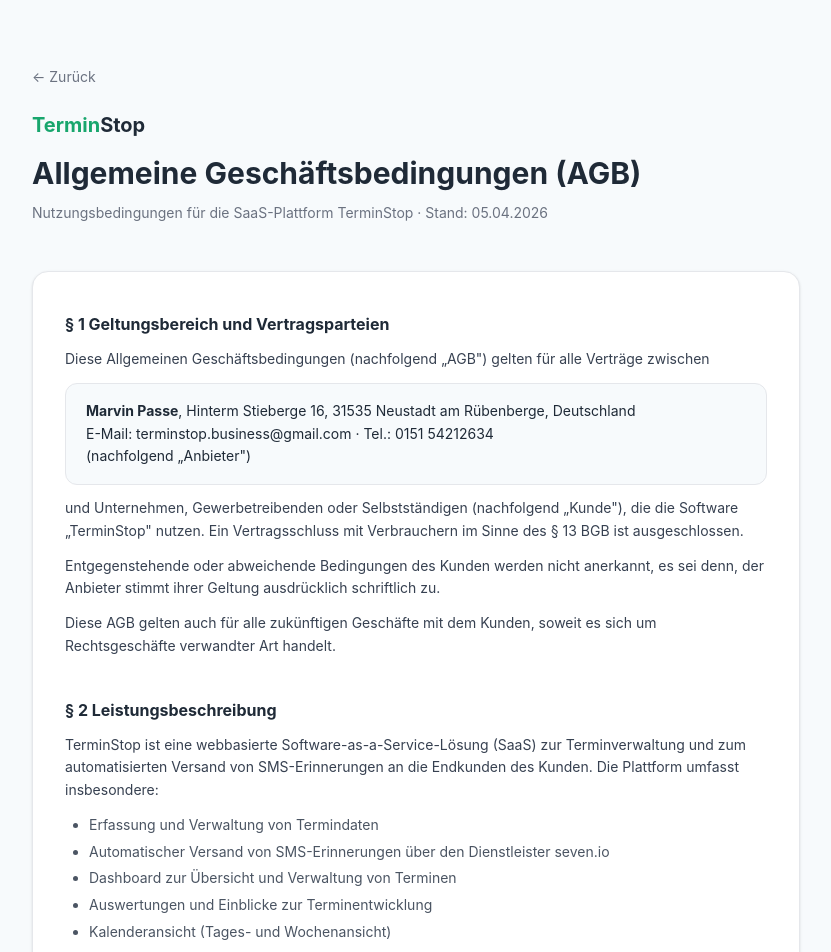
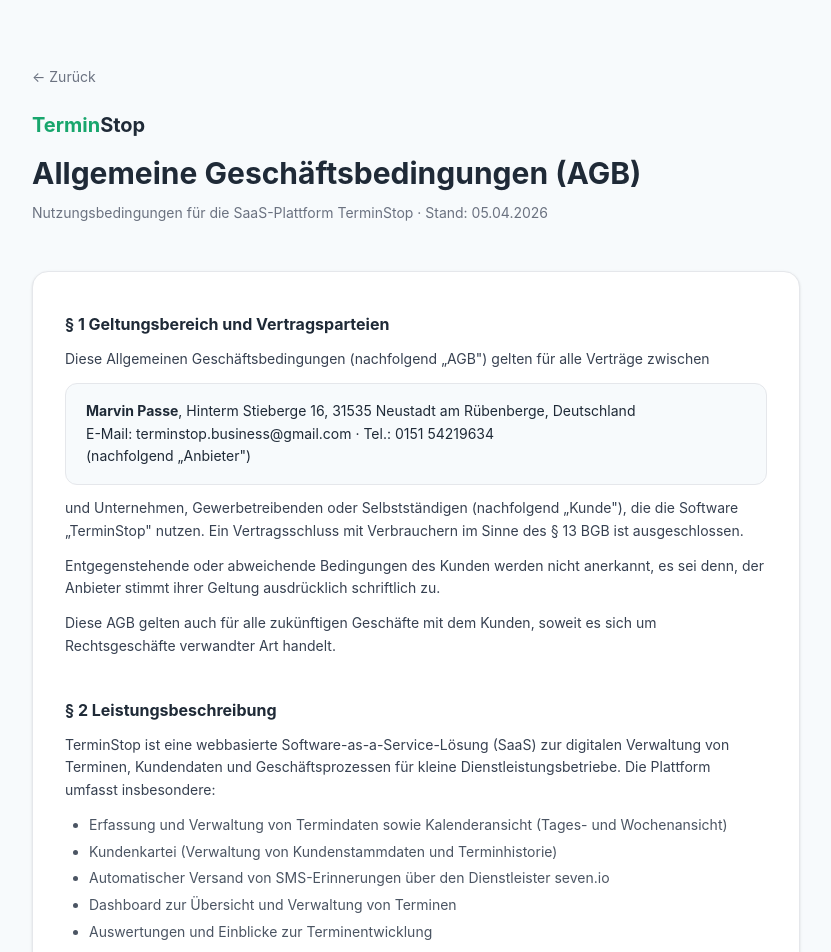
Before and after one commit to smartrecruit-dev/Terminstop, a Next.js app: page /agb in a window 1280 px wide. Shown: the top 952 px of the page, without its empty margins (224-1055 px from the left). Built offline with nearby package versions, Linux system fonts and the light colour scheme.

Commit message:
fix: Telefonnummer korrigiert + AGB §2 Leistungsbeschreibung aktualisiert (Kundenkartei ergänzt)

```diff
--- a/app/agb/page.tsx
+++ b/app/agb/page.tsx
@@ -37,7 +37,7 @@
             </p>
             <div className="bg-[#F7FAFC] border border-[#E5E7EB] rounded-xl px-5 py-4 mb-3 text-[#1F2A37]">
               <strong>Marvin Passe</strong>, Hinterm Stieberge 16, 31535 Neustadt am Rübenberge, Deutschland<br />
-              E-Mail: terminstop.business@gmail.com · Tel.: 0151 54212634<br />
+              E-Mail: terminstop.business@gmail.com · Tel.: 0151 54219634<br />
               (nachfolgend „Anbieter")
             </div>
             <p className="mb-3">
@@ -60,15 +60,15 @@
             <h2 className="text-base font-bold text-[#1F2A37] mb-3">§ 2 Leistungsbeschreibung</h2>
             <p className="mb-3">
               TerminStop ist eine webbasierte Software-as-a-Service-Lösung (SaaS) zur
-              Terminverwaltung und zum automatisierten Versand von SMS-Erinnerungen an die
-              Endkunden des Kunden. Die Plattform umfasst insbesondere:
+              digitalen Verwaltung von Terminen, Kundendaten und Geschäftsprozessen für
+              kleine Dienstleistungsbetriebe. Die Plattform umfasst insbesondere:
             </p>
             <ul className="list-disc pl-6 space-y-1 mb-3 text-[#4B5563]">
-              <li>Erfassung und Verwaltung von Termindaten</li>
+              <li>Erfassung und Verwaltung von Termindaten sowie Kalenderansicht (Tages- und Wochenansicht)</li>
+              <li>Kundenkartei (Verwaltung von Kundenstammdaten und Terminhistorie)</li>
               <li>Automatischer Versand von SMS-Erinnerungen über den Dienstleister seven.io</li>
               <li>Dashboard zur Übersicht und Verwaltung von Terminen</li>
               <li>Auswertungen und Einblicke zur Terminentwicklung</li>
-              <li>Kalenderansicht (Tages- und Wochenansicht)</li>
             </ul>
             <p className="mb-3">
   Der Anbieter erbringt die Leistungen über die technische Infrastruktur von
--- a/app/avv/page.tsx
+++ b/app/avv/page.tsx
@@ -61,7 +61,7 @@
                   <strong>Marvin Passe</strong><br />
                   Hinterm Stieberge 16, 31535 Neustadt am Rübenberge<br />
                   E-Mail: terminstop.business@gmail.com<br />
-                  Tel.: 0151 54212634
+                  Tel.: 0151 54219634
                 </div>
               </div>
             </div>
--- a/app/datenschutz/page.tsx
+++ b/app/datenschutz/page.tsx
@@ -38,7 +38,7 @@
               31535 Neustadt am Rübenberge<br />
               Deutschland<br /><br />
               E-Mail: terminstop.business@gmail.com<br />
-              Telefon: 0151 54212634
+              Telefon: 0151 54219634
             </div>
             <p className="mt-3">
               Der Verantwortliche im Sinne der Datenschutz-Grundverordnung (DSGVO)
--- a/app/impressum/page.tsx
+++ b/app/impressum/page.tsx
@@ -50,7 +50,7 @@
                 terminstop.business@gmail.com
               </a>
               <br />
-              Telefon: 0151 54212634
+              Telefon: 0151 54219634
             </div>
           </section>
 
```
